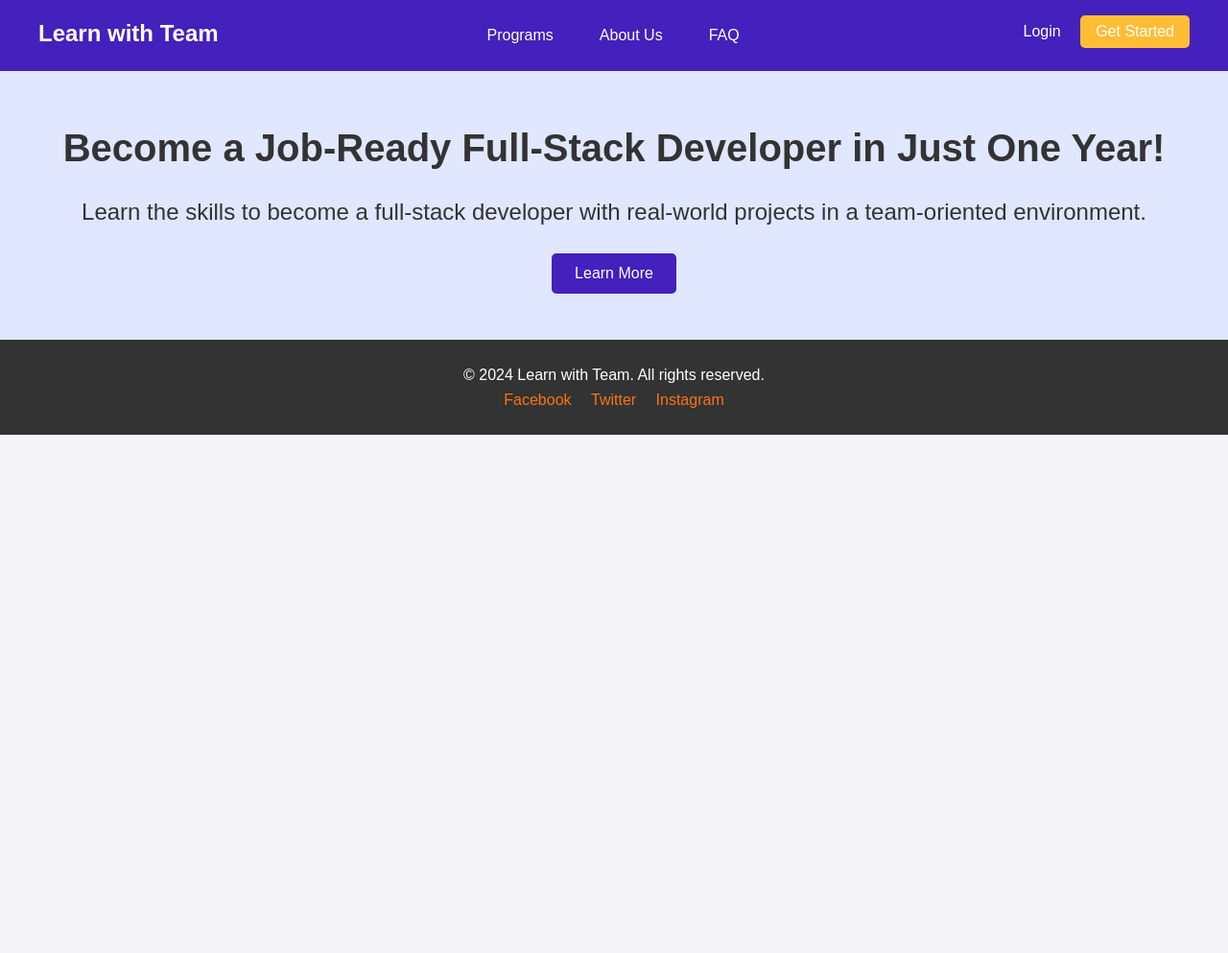
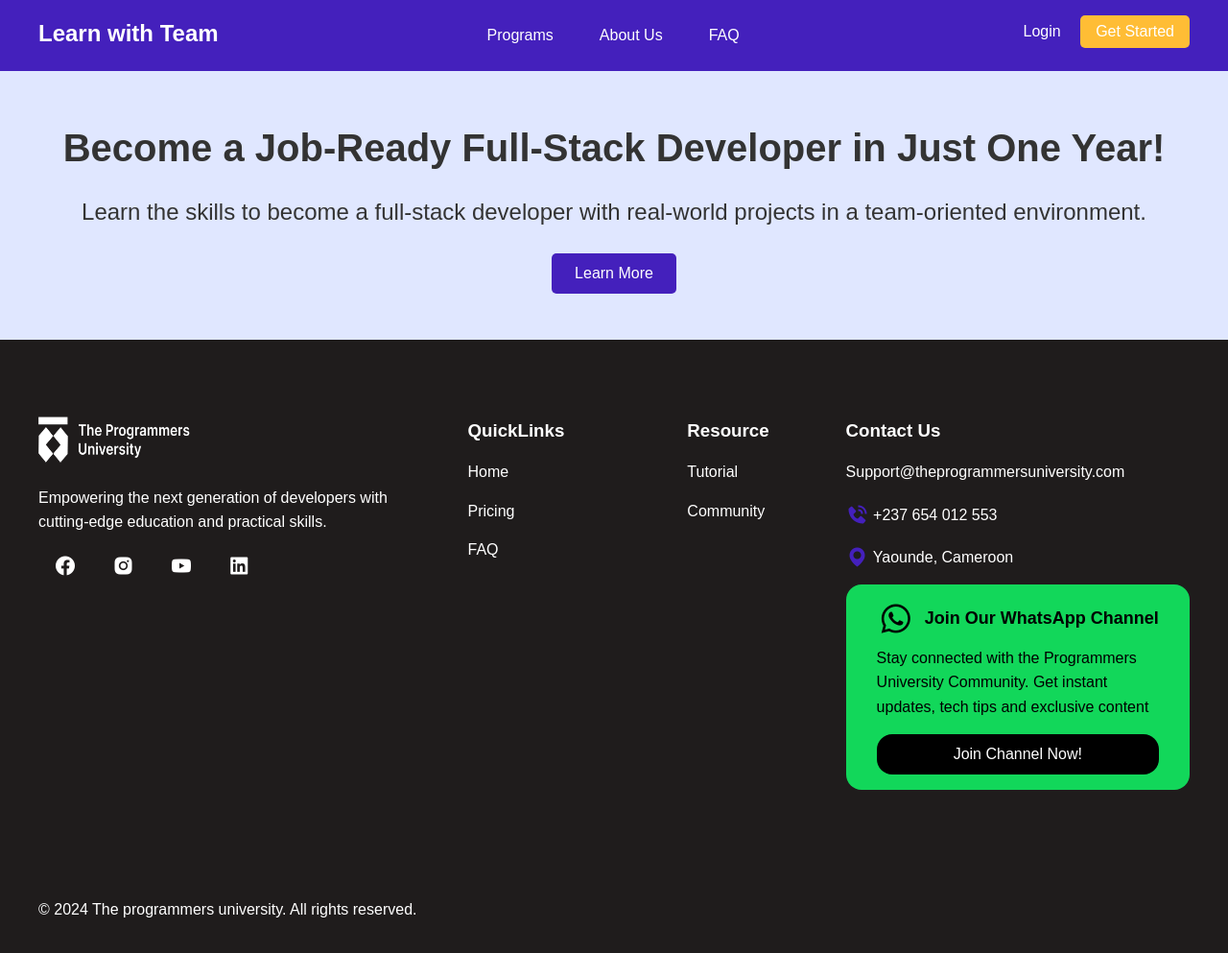
Before and after one commit to Faizol-Shobola/learn-with-team, a plain HTML site: page index.html in a window 1280 px wide. Shown: the whole page at 96% size. Before the commit the page ends 800 px from the top, so only its background shows below. Drawn offline with nearby package versions, Linux system fonts and the light colour scheme.

Commit message:
Adding Footer

```diff
--- a/index.html
+++ b/index.html
@@ -3,6 +3,7 @@
 <head>
     <meta charset="UTF-8">
     <meta name="viewport" content="width=device-width, initial-scale=1.0">
+    <link href='https://unpkg.com/boxicons@2.1.4/css/boxicons.min.css' rel='stylesheet'>
     <title>Learn with Team</title>
     <link rel="stylesheet" href="styles.css">
 </head>
@@ -35,13 +36,81 @@
     <!-- Footer Section -->
     <footer class="footer">
         <div class="container">
-            <p>&copy; 2024 Learn with Team. All rights reserved.</p>
-            <div class="social-links">
-                <a href="#">Facebook</a>
-                <a href="#">Twitter</a>
-                <a href="#">Instagram</a>
+
+            <div class="flex_box">
+
+                <div class="tpu_line">
+                    <div class="tpu_logo">
+                        <a href="#">
+                          <img src="/learn-with-team/Assest/Tpu.png" alt="" />
+                        </a>
+                    </div>
+                    <p>Empowering the next generation of developers with cutting-edge education and practical skills. </p>
+                    <div class="social_media">
+                        <a href="#"><i class='bx bxl-facebook-circle'></i></a>
+                        <a href="#"><i class='bx bxl-instagram-alt' ></i></a>
+                        <a href="#"><i class='bx bxl-youtube'></i></a>
+                        <a href="#"><i class='bx bxl-linkedin-square'></i></a>
+                    </div>
+                </div>
+
+
+                <div class="flex_box2">
+
+                    <div class="quick_link_line">
+                       <h3>QuickLinks</h3>
+                       <a href="#">Home</a>
+                       <a href="#">Pricing</a>
+                       <a href="#">FAQ</a>
+                    </div>
+
+                    <div class="resource_line">
+                       <h3>Resource</h3>
+                       <a href="#">Tutorial</a>
+                       <a href="#">Community</a>
+                    </div>
+
+                </div>
+
+
+                <div class="contact_line">
+                    <h3>Contact Us</h3>
+                    <a href="#">Support@theprogrammersuniversity.com</a>
+
+                    <div class="contact_info">
+                        <a href="#">
+                            <i class='bx bxs-phone-call'></i>
+                            +237 654 012 553
+                        </a>
+                    </div>
+
+
+                    <div class="location">
+                        <i class='bx bxs-map'></i>
+                        Yaounde, Cameroon
+                    </div>
+
+
+
+                    <div class="whatsapp_line">
+                        <div class="whatsapp">
+                            <div class="whatsapp_group">
+                                <i class='bx bxl-whatsapp' ></i>
+                                <h3>Join Our WhatsApp Channel</h3>
+                            </div>
+                            <p>Stay connected with the Programmers University Community. Get instant updates, tech tips and exclusive content</p>
+                            <a href="#">Join Channel Now!</a>
+                        </div>
+                    </div>
+                </div>
+
+
             </div>
+            <p class="reserved"> &copy; 2024 The programmers university. All rights reserved.</p>
+
         </div>
+
     </footer>
+ <!-- End of footer section -->
 </body>
 </html>
--- a/styles.css
+++ b/styles.css
@@ -7,7 +7,7 @@
     --background-color: #f4f4f9;
     --text-color: #333;
     --light-background: #e0e7ff;
-    --footer-bg-color: #333;
+    --footer-bg-color: #1f1c1c;
     --footer-link-color: #f97316;
     --footer-link-hover-color: #e0e7ff;
 
@@ -114,23 +114,140 @@ body {
     cursor: pointer;
 }
 
-/* Footer Section */
+/* Footer css Section */
 .footer {
     background-color: var(--footer-bg-color);
     color: #fff;
-    padding: 24px 0;
-    text-align: center;
+
+}
+.flex_box{
+    display: flex;
+    padding: 5rem 0;
+}
+.flex_box2{
+    display: flex;
+}
+.tpu_logo img{
+    width: 10rem;
+    height: 3rem;
+}
+.tpu_line p{
+    padding: 1rem 0;
+}
+.social_media a{
+    color: #fff;
+    text-decoration: none;
+    padding: 0 1rem;
+    font-size: var(--font-size-lg);
+}
+.social_media a:hover{
+    color: #cbc8c8;
+}
+.quick_link_line{
+    padding: 0 3rem;
+    display: flex;
+    flex-direction: column;
+    gap: 15px;
+
 }
 
-.footer .social-links a {
-    color: var(--footer-link-color);
-    margin: 0 8px;
+.quick_link_line a{
+    color: #fff;
     text-decoration: none;
 }
+.quick_link_line a:hover{
+    color: #cbc8c8;
+}
+.resource_line{
+    padding: 0 5rem;
+    display: flex;
+    flex-direction: column;
+    gap: 15px;
 
-.footer .social-links a:hover {
-    color: var(--footer-link-hover-color);
 }
+
+.resource_line a{
+    color: #fff;
+    text-decoration: none;
+
+}
+.resource_line a:hover{
+    color: #cbc8c8;
+}
+.contact_line{
+    display: flex;
+    flex-direction: column;
+    gap: 15px;
+}
+.contact_line a{
+    text-decoration: none;
+    color: #fff;
+}
+.contact_line a:hover{
+    color: #cbc8c8;
+}
+
+.contact_info i{
+    color: #4420BC;
+    font-size: var(--font-size-lg);
+    position: relative;
+    top: 5px;
+
+}
+.contact_info a{
+    color: #fff;
+}
+.location i{
+    color: #4420BC;
+    font-size: var(--font-size-lg);
+    position: relative;
+    top: 5px;
+
+}
+.whatsapp{
+    max-width: 600px;
+    background-color: 	#12d75a;
+    padding: 1rem 2rem;
+    border-radius: 1rem;
+}
+.whatsapp_group{
+    display: flex;
+    justify-content: center;
+    align-items: center;
+    color: #000;
+    gap: 10px;
+
+}
+
+.whatsapp_group h3{
+  font-size: 18px;
+
+
+}
+.whatsapp_group i{
+    font-size: var(--font-size-xl);
+}
+.whatsapp p{
+    display: flex;
+    justify-content: center;
+    align-items: center;
+    color: #000;
+    padding: 0.5rem 0 1rem 0;
+}
+.whatsapp a{
+    background-color: #000;
+    padding: 0.5rem;
+    display: flex;
+    justify-content: center;
+    align-items: center;
+    border-radius: 1rem;
+}
+.reserved{
+    padding: 2rem 0;
+}
+/* End of footer css */
+
+
 
 /* Responsive Design */
 @media (max-width: 768px) {
@@ -146,4 +263,24 @@ body {
     .hero p {
         font-size: 18px;
     }
+
+    /* footer css section (tablet) */
+
+    .flex_box{
+        display: flex;
+        flex-direction: column;
+        padding: 20px 50px;
+    }
+    .flex_box2{
+        display: flex;
+        padding: 20px 0;
+    }
+    .whatsapp{
+        max-width: 400px;
+    }
+    .reserved{
+        padding: 2rem 2rem;
+    }
+    /* End of footer css (tablet) */
+
 }
```
Also changed, not shown: Assest/Tpu.png (added), 1 other file.
